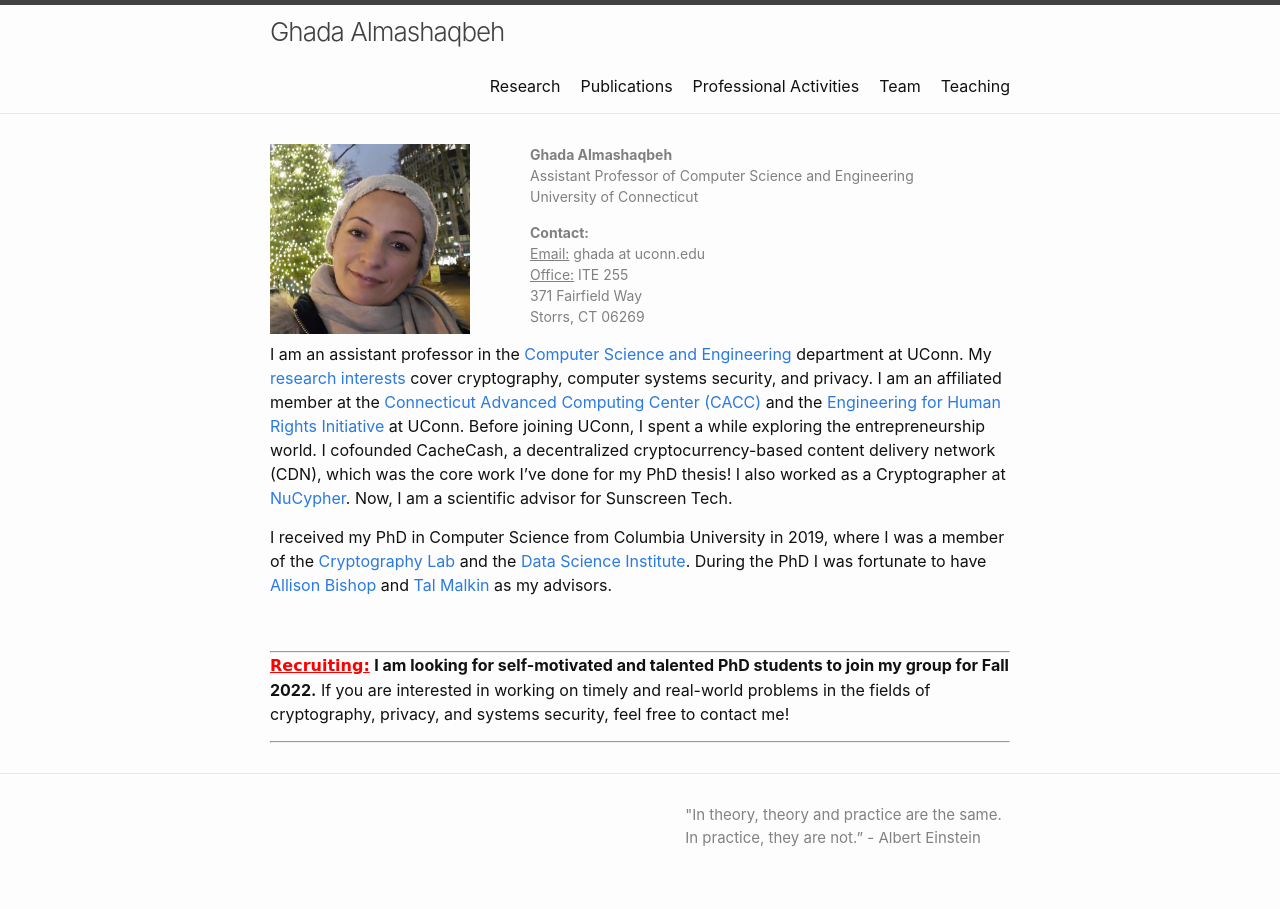
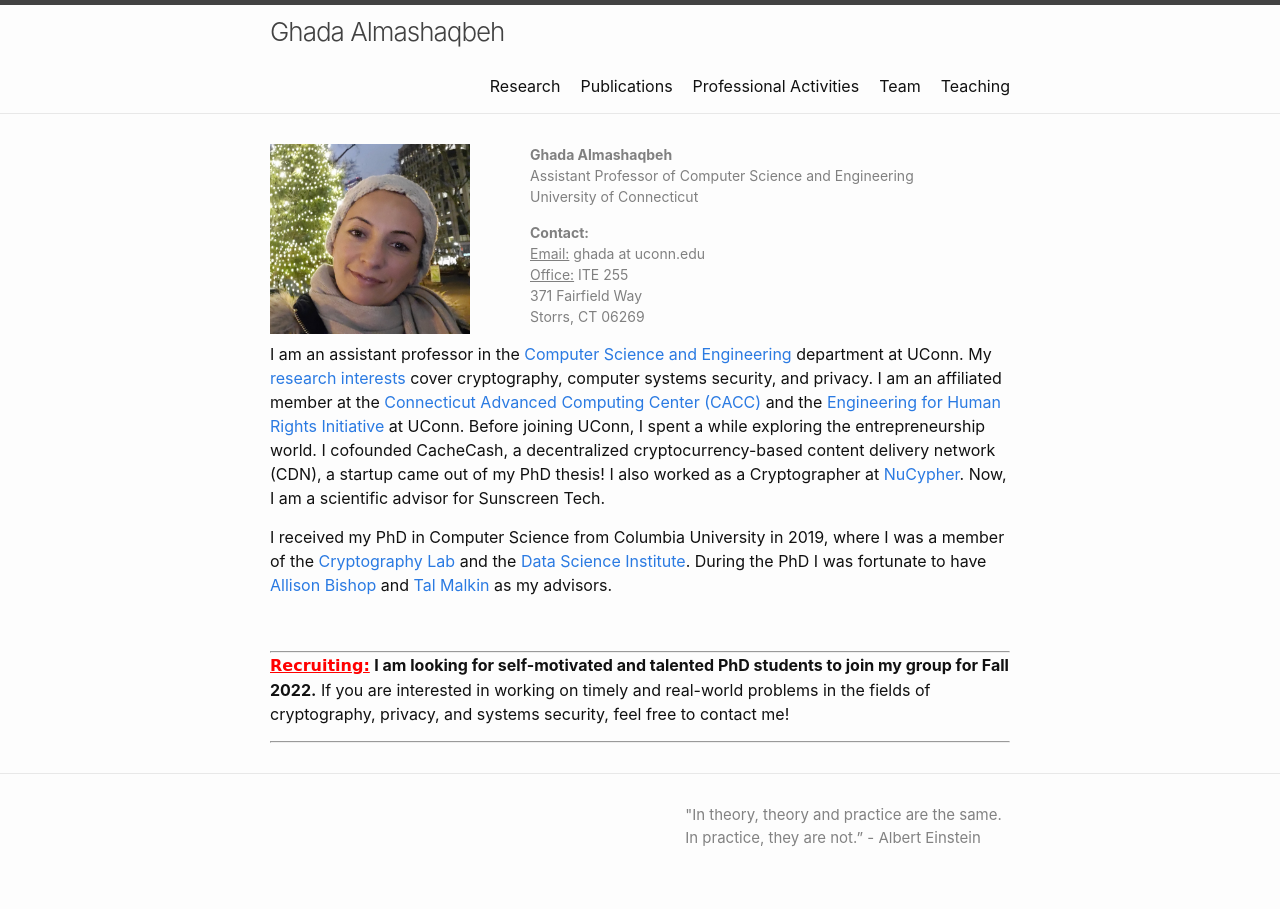
Before and after one commit to GhadaAlmashaqbeh/GhadaAlmashaqbeh.github.io, a Jekyll site: the page built from index.md, in a window 1280 px wide. Built offline with Jekyll 4.4.1, drawn with Linux system fonts in a browser that asks for light colours.

Commit message:
edit pubs

```diff
--- a/index.md
+++ b/index.md
@@ -19,7 +19,7 @@
 </div>
 
 
-I am an assistant professor in the [Computer Science and Engineering](https://www.cse.uconn.edu/) department at UConn. My [research interests](/research/) cover cryptography, computer systems security, and privacy. I am an affiliated member at the [Connecticut Advanced Computing Center (CACC)](https://cacc.uconn.edu/) and the [Engineering for Human Rights Initiative](https://engineeringforhumanrights.uconn.edu/) at UConn. Before joining UConn, I spent a while exploring the entrepreneurship world. I cofounded CacheCash, a decentralized cryptocurrency-based content delivery network (CDN), which was the core work I've done for my PhD thesis! I also worked as a Cryptographer at [NuCypher](https://www.nucypher.com/). Now, I am a scientific advisor for Sunscreen Tech.
+I am an assistant professor in the [Computer Science and Engineering](https://www.cse.uconn.edu/) department at UConn. My [research interests](/research/) cover cryptography, computer systems security, and privacy. I am an affiliated member at the [Connecticut Advanced Computing Center (CACC)](https://cacc.uconn.edu/) and the [Engineering for Human Rights Initiative](https://engineeringforhumanrights.uconn.edu/) at UConn. Before joining UConn, I spent a while exploring the entrepreneurship world. I cofounded CacheCash, a decentralized cryptocurrency-based content delivery network (CDN), a startup came out of my PhD thesis! I also worked as a Cryptographer at [NuCypher](https://www.nucypher.com/). Now, I am a scientific advisor for Sunscreen Tech.
 
 I received my PhD in Computer Science from Columbia University in 2019, where I was a member of the [Cryptography Lab](http://www.cs.columbia.edu/crypto) and the [Data Science Institute](https://datascience.columbia.edu/). During the PhD I was fortunate to have [Allison Bishop](https://www.thecomputersciencecomedian.com) and [Tal Malkin](http://www.cs.columbia.edu/~tal) as my advisors.
 
```
